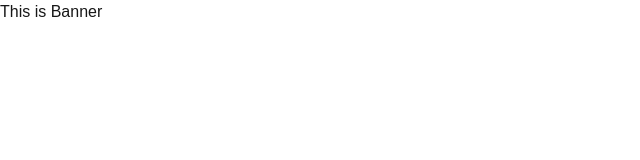
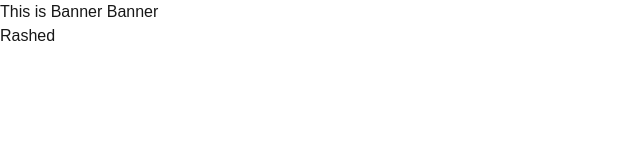
Before and after one commit to mdrashed62/project-e-commerce, a Next.js app: page / in a window 1280 px wide. Shown: the top 160 px of the page, without its empty margins (0-640 px from the left). Built offline with nearby package versions, Linux system fonts and the light colour scheme.

Commit message:
add from rashed

```diff
--- a/src/components/home/Banner.jsx
+++ b/src/components/home/Banner.jsx
@@ -3,7 +3,8 @@ import React from 'react';
 const Banner = () => {
     return (
         <div>
-            <h1>This is Banner</h1>
+            <h1>This is Banner Banner</h1>
+            <h1>Rashed</h1>
         </div>
     );
 };
```
